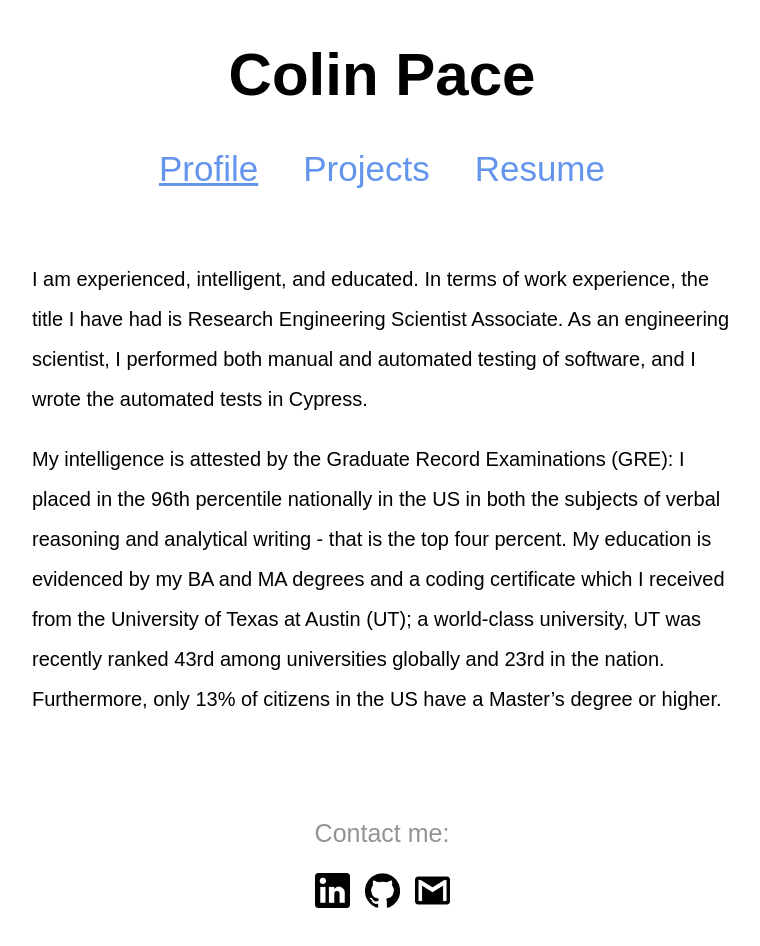
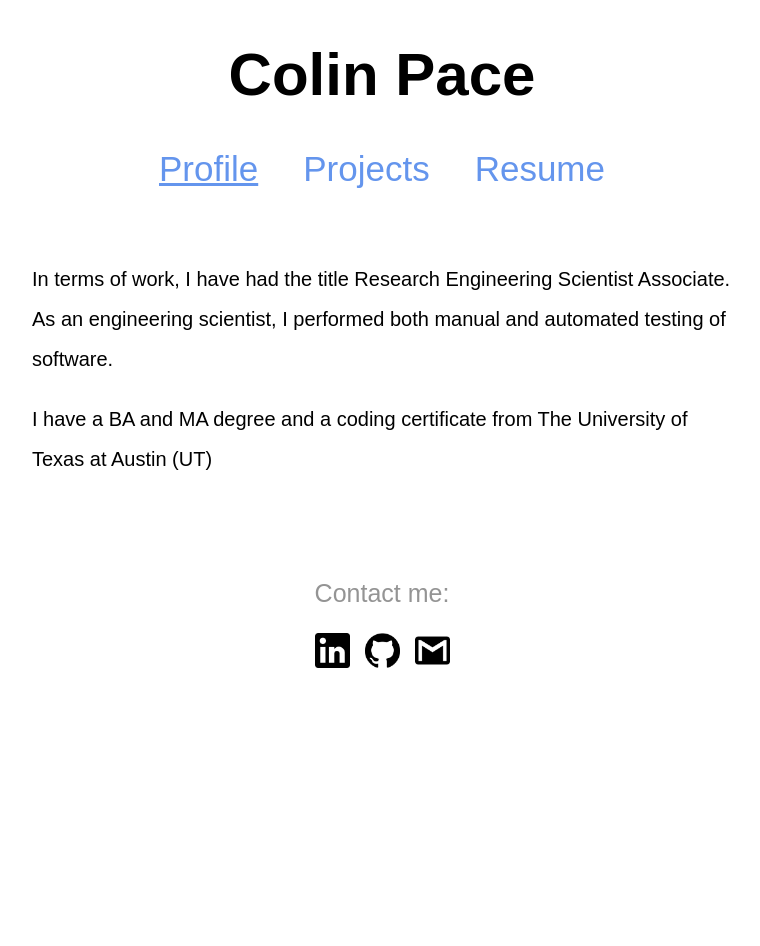
Before and after one commit to Colin-Pace/Portfolio, a React (Create React App) app: page / in a window 1280 px wide. Shown: the top 946 px of the page, without its empty margins (258-1018 px from the left). After the commit the page ends 800 px from the top, so only its background shows below. Built offline with nearby package versions, Linux system fonts and the light colour scheme.

Commit message:
textual updates

```diff
--- a/src/Profile.js
+++ b/src/Profile.js
@@ -4,8 +4,8 @@ import './Profile.css';
 function Profile() {
   return (
     <div>
-      <p className = 'profileText'>I am experienced, intelligent, and educated. In terms of work experience, the title I have had is Research Engineering Scientist Associate. As an engineering scientist, I performed both manual and automated testing of software, and I wrote the automated tests in Cypress.</p>
-      <p id = 'lastText' className = 'profileText'>My intelligence is attested by the Graduate Record Examinations (GRE): I placed in the 96th percentile nationally in the US in both the subjects of verbal reasoning and analytical writing - that is the top four percent. My education is evidenced by my BA and MA degrees and a coding certificate which I received from the University of Texas at Austin (UT); a world-class university, UT was recently ranked 43rd among universities globally and 23rd in the nation. Furthermore, only 13% of citizens in the US have a Master’s degree or higher.</p>
+      <p className = 'profileText'>In terms of work, I have had the title Research Engineering Scientist Associate. As an engineering scientist, I performed both manual and automated testing of software.</p>
+      <p id = 'lastText' className = 'profileText'>I have a BA and MA degree and a coding certificate from The University of Texas at Austin (UT)</p>
     </div>
   );
 }
```
